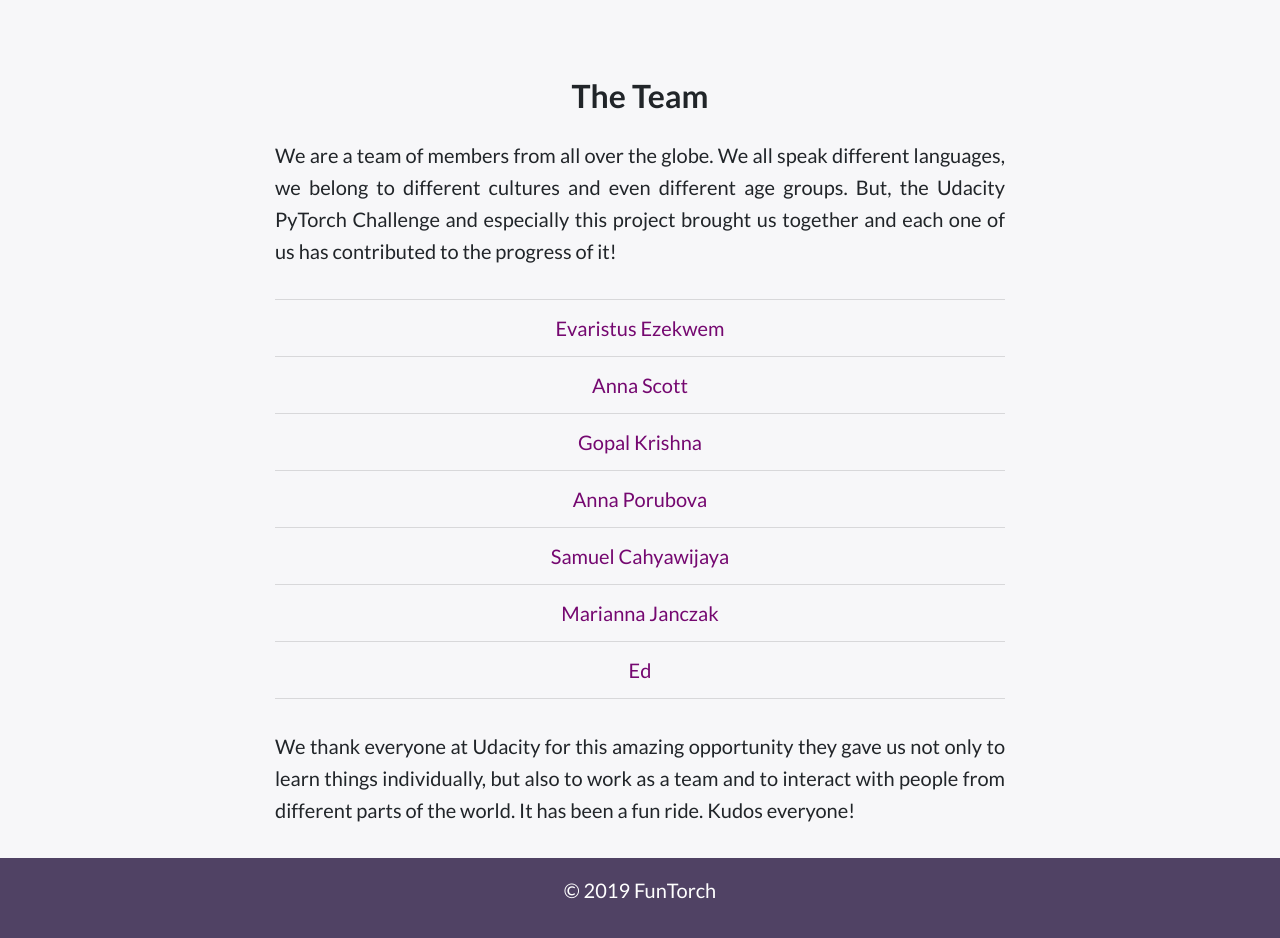
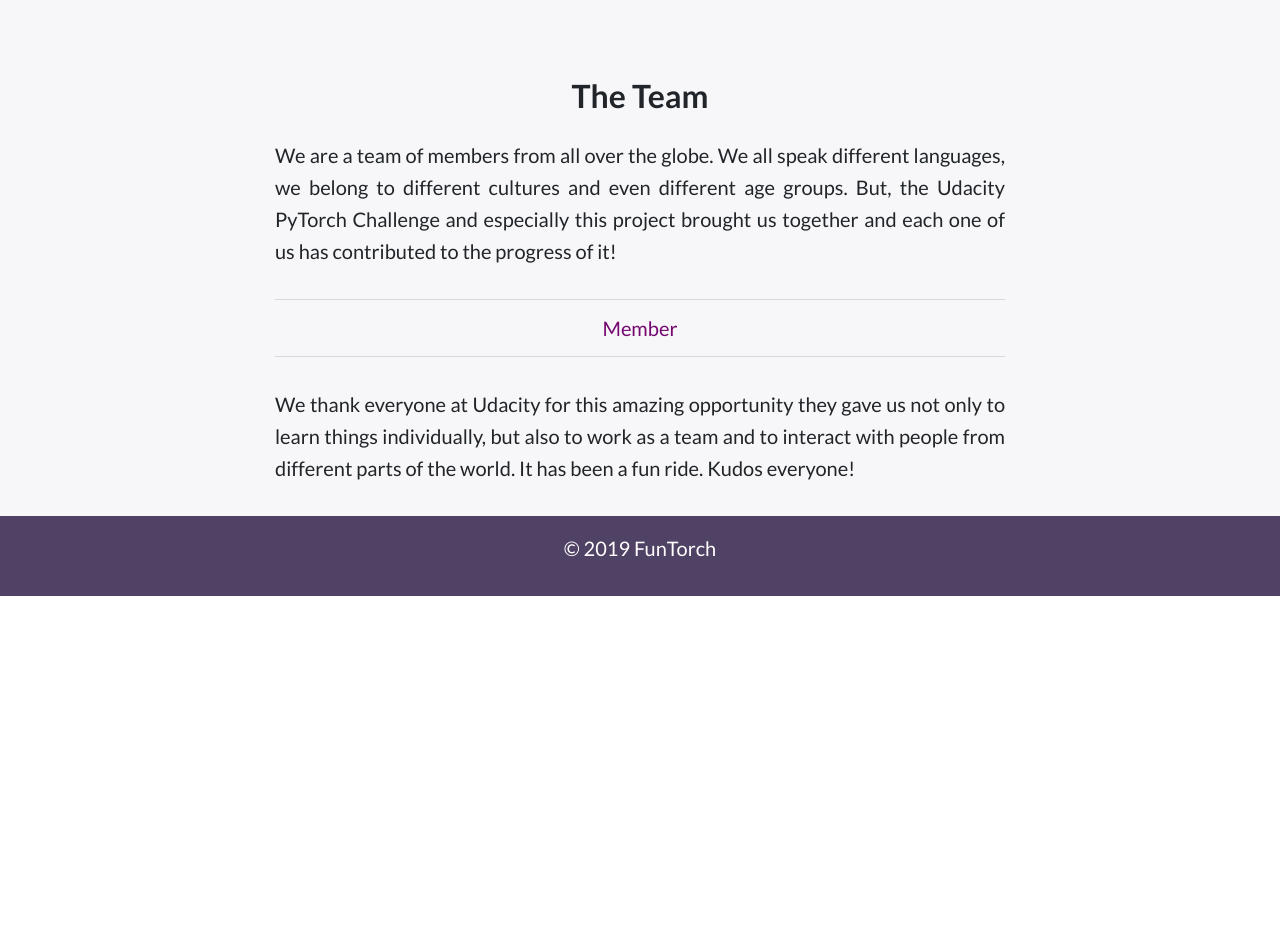
Before and after one commit to funtorch/web-site, a plain HTML site: page index.html in a window 1280 px wide. Shown: the part 3176-4114 px from the top of the page. After the commit the page ends 3772 px from the top, so only its background shows below. Drawn offline with nearby package versions, Linux system fonts and the light colour scheme.

Commit message:
Update index.html

```diff
--- a/index.html
+++ b/index.html
@@ -146,13 +146,7 @@
             <div class="row justify-content-center">
                 <p class="col-sm-12 col-lg-8 mt-3">We are a team of members from all over the globe. We all speak different languages, we belong to different cultures and even different age groups. But, the Udacity PyTorch Challenge and especially this project brought us together and each one of us has contributed to the progress of it!</p>
                 <ul class="text-center col-sm-12 col-lg-8 list-group-flush my-3">
-                    <li class="list-group-item"><a href="https://github.com/evaezekwem" target="_blank">Evaristus Ezekwem</a></li>
-                    <li class="list-group-item"><a href="https://github.com/forfireonly" target="_blank">Anna Scott</a></li>
-                    <li class="list-group-item"><a href="https://github.com/gokriznastic" target="_blank">Gopal Krishna</a></li>
-                    <li class="list-group-item"><a href="https://github.com/Porubova" target="_blank">Anna Porubova</a></li>
-                    <li class="list-group-item"><a href="https://github.com/SamuelCahyawijaya" target="_blank">Samuel Cahyawijaya</a></li>
-                    <li class="list-group-item"><a href="https://github.com/MariannaJan" target="_blank">Marianna Janczak</a></li>
-                    <li class="list-group-item"><a href="https://github.com/torchfun" target="_blank">Ed</a></li>
+                    <li class="list-group-item"><a href="https://github.com/" target="_blank">Member</a></li>
                 </ul>
                 <p class="col-sm-12 col-lg-8 pt-3">We thank everyone at Udacity for this amazing opportunity they gave us not only to learn things individually, but also to work as a team and to interact with people from different parts of the world. It has been a fun ride. Kudos everyone!</p>
             </div>
```
